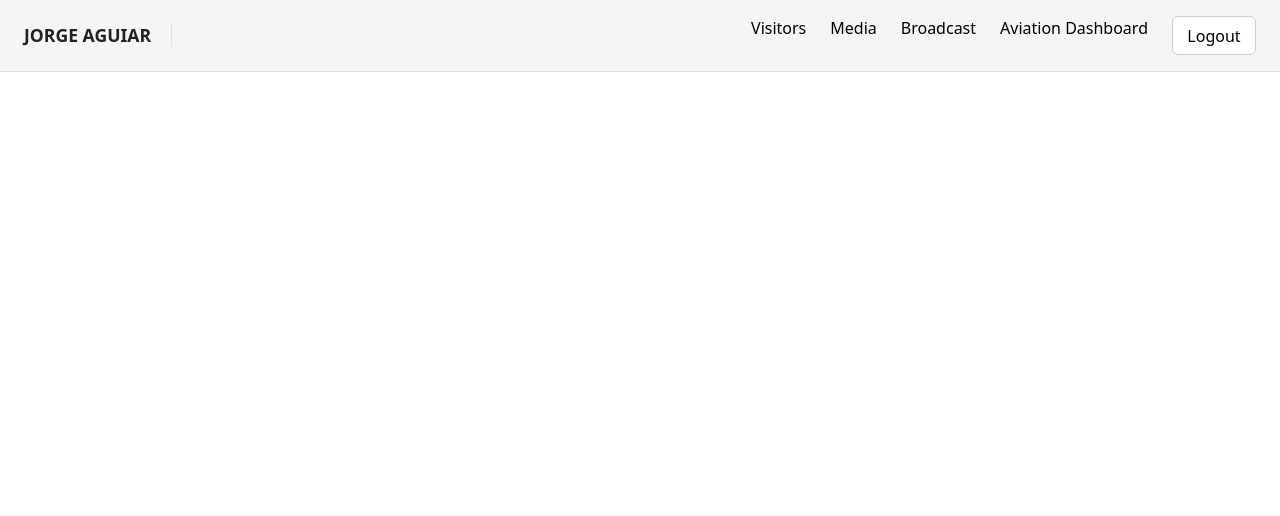
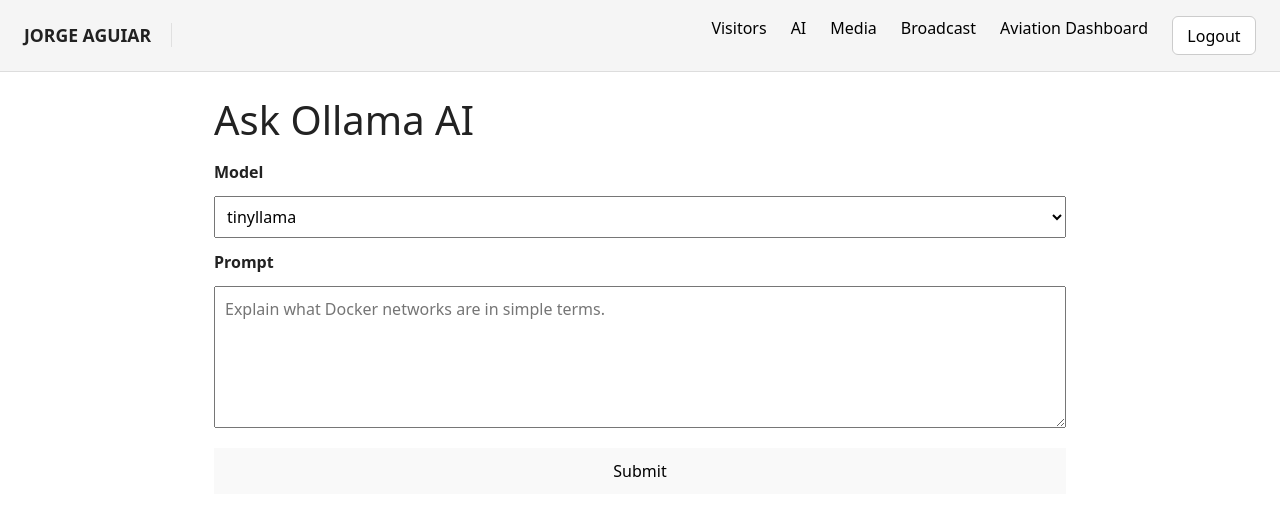
Before and after one commit to jastorm007/jorgeaguiar, a React (Vite) app: page /ai in a window 1280 px wide. Shown: the top 516 px of the page. Built offline with nearby package versions, Linux system fonts and the light colour scheme; sample sign-in values are in the browser's storage.

Commit message:
added ollama prompt

```diff
--- a/src/App.jsx
+++ b/src/App.jsx
@@ -12,6 +12,7 @@
 import Register from "./pages/Register";
 import Broadcast from "./pages/Broadcast";
 import Visitors from "./pages/Visitors";
+import AI from "./pages/AI";
 
 function ProtectedRoute({ children }) {
   const { token } = useAuth();
@@ -33,6 +34,15 @@
             element={
               <ProtectedRoute>
                 <Visitors />
+              </ProtectedRoute>
+            }
+          />
+
+          <Route
+            path="/ai"
+            element={
+              <ProtectedRoute>
+                <AI />
               </ProtectedRoute>
             }
           />
--- a/src/components/Navbar.jsx
+++ b/src/components/Navbar.jsx
@@ -45,6 +45,7 @@
           {token && (
             <>
               <Link to="/visitors" onClick={() => setOpen(false)}>Visitors</Link>
+              <Link to="/ai" onClick={() => setOpen(false)}>AI</Link>
               <Link to="/media" onClick={() => setOpen(false)}>Media</Link>
               <Link to="/broadcast" onClick={() => setOpen(false)}>Broadcast</Link>
               <Link to="/aviation" onClick={() => setOpen(false)}>Aviation Dashboard</Link>
--- /dev/null
+++ b/src/pages/AI.jsx
@@ -0,0 +1,145 @@
+import { useState } from "react";
+import { useAuth } from "../context/AuthContext";
+
+const API_BASE = "https://sorpentor.com"; // adjust if needed
+
+export default function AI() {
+  const { token } = useAuth();
+
+  const [prompt, setPrompt] = useState("");
+  const [model, setModel] = useState("tinyllama");
+  const [answer, setAnswer] = useState("");
+  const [loading, setLoading] = useState(false);
+  const [error, setError] = useState("");
+
+  async function askAI(e) {
+    e.preventDefault();
+
+    if (!prompt.trim()) {
+      setError("Please enter a prompt");
+      return;
+    }
+
+    setLoading(true);
+    setError("");
+    setAnswer("");
+
+    try {
+      const res = await fetch(`${API_BASE}/ai/ask`, {
+        method: "POST",
+        headers: {
+          "Content-Type": "application/json",
+          Authorization: `Bearer ${token}`
+        },
+        body: JSON.stringify({
+          model,
+          prompt
+        })
+      });
+
+      const data = await res.json();
+
+      if (!res.ok) {
+        throw new Error(data.error || "AI request failed");
+      }
+
+      setAnswer(data.answer || "No response returned");
+    } catch (err) {
+      console.error(err);
+      setError(err.message);
+    } finally {
+      setLoading(false);
+    }
+  }
+
+  return (
+    <div style={styles.page}>
+      <h1 style={styles.title}>Ask Ollama AI</h1>
+
+      <form onSubmit={askAI} style={styles.form}>
+        <label style={styles.label}>Model</label>
+        <select
+          value={model}
+          onChange={e => setModel(e.target.value)}
+          style={styles.select}
+        >
+          <option value="tinyllama">tinyllama</option>
+        </select>
+
+        <label style={styles.label}>Prompt</label>
+        <textarea
+          value={prompt}
+          onChange={e => setPrompt(e.target.value)}
+          placeholder="Explain what Docker networks are in simple terms."
+          rows={5}
+          style={styles.textarea}
+        />
+
+        <button type="submit" disabled={loading} style={styles.button}>
+          {loading ? "Thinking..." : "Submit"}
+        </button>
+      </form>
+
+      {error && <div style={styles.error}>{error}</div>}
+
+      {answer && (
+        <div style={styles.answerBox}>
+          <h3>Response</h3>
+          <pre style={styles.answer}>{answer}</pre>
+        </div>
+      )}
+    </div>
+  );
+}
+
+/* ===============================
+   SIMPLE STYLES (INLINE)
+=============================== */
+const styles = {
+  page: {
+    maxWidth: "900px",
+    margin: "0 auto",
+    padding: "24px"
+  },
+  title: {
+    marginBottom: "16px"
+  },
+  form: {
+    display: "flex",
+    flexDirection: "column",
+    gap: "12px"
+  },
+  label: {
+    fontWeight: 600
+  },
+  select: {
+    padding: "8px",
+    fontSize: "16px"
+  },
+  textarea: {
+    padding: "10px",
+    fontSize: "16px",
+    resize: "vertical"
+  },
+  button: {
+    marginTop: "8px",
+    padding: "10px",
+    fontSize: "16px",
+    cursor: "pointer"
+  },
+  error: {
+    marginTop: "12px",
+    color: "red"
+  },
+  answerBox: {
+    marginTop: "24px",
+    padding: "16px",
+    border: "1px solid #ddd",
+    borderRadius: "6px",
+    background: "#fafafa"
+  },
+  answer: {
+    whiteSpace: "pre-wrap",
+    lineHeight: 1.5
+  }
+};
```
